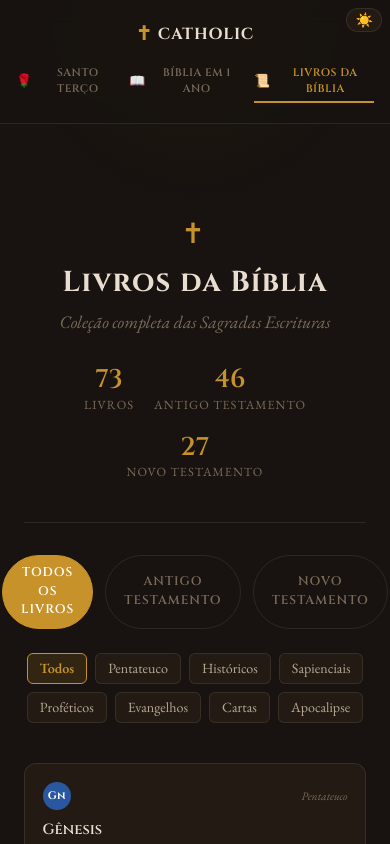
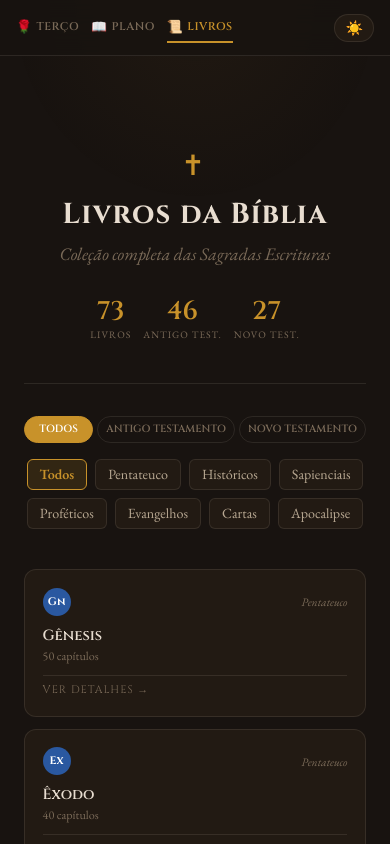
Before and after one commit to ebagabee/catholic, a Vue app: page /livros in a window 390 px wide. Shown: the top 844 px of the page. Built offline with nearby package versions, Linux system fonts and the light colour scheme.

Commit message:
feat: implement adaptive labels and responsive styling across navigation, stats, and testament tabs

```diff
--- a/src/App.vue
+++ b/src/App.vue
@@ -9,15 +9,27 @@
       <nav class="top-nav">
         <router-link to="/" class="nav-link" exact-active-class="active">
           <span class="nav-link-icon">🌹</span>
-          <span class="nav-link-text">Santo Terço</span>
+          <span class="nav-link-text">
+            <span class="nav-text-full">Oração do Santo Terço</span>
+            <span class="nav-text-short">Santo Terço</span>
+            <span class="nav-text-tiny">Terço</span>
+          </span>
         </router-link>
         <router-link to="/biblia-1-ano" class="nav-link" active-class="active">
           <span class="nav-link-icon">📖</span>
-          <span class="nav-link-text">Bíblia em 1 Ano</span>
+          <span class="nav-link-text">
+            <span class="nav-text-full">Bíblia em 1 Ano</span>
+            <span class="nav-text-short">Bíblia 1 Ano</span>
+            <span class="nav-text-tiny">Plano</span>
+          </span>
         </router-link>
         <router-link to="/livros" class="nav-link" active-class="active">
           <span class="nav-link-icon">📜</span>
-          <span class="nav-link-text">Livros da Bíblia</span>
+          <span class="nav-link-text">
+            <span class="nav-text-full">Livros da Bíblia</span>
+            <span class="nav-text-short">Livros</span>
+            <span class="nav-text-tiny">Livros</span>
+          </span>
         </router-link>
       </nav>
 
--- a/src/assets/main.css
+++ b/src/assets/main.css
@@ -107,6 +107,13 @@ h1 {
   display: block;
   margin-top: 3px;
 }
+.stat-text-full {
+  display: inline;
+}
+.stat-text-mobile {
+  display: none;
+}
+
 
 .method-box {
   background: var(--surface);
@@ -1265,6 +1272,10 @@ footer {
   justify-content: center;
   gap: 0.75rem;
   margin-bottom: 1.5rem;
+  max-width: 620px;
+  margin-left: auto;
+  margin-right: auto;
+  width: 100%;
 }
 
 .testament-btn {
@@ -1273,13 +1284,16 @@ footer {
   letter-spacing: 1px;
   font-size: 0.78rem;
   font-weight: 600;
-  padding: 8px 18px;
+  padding: 8px 12px;
   border-radius: 999px;
   border: 1px solid var(--border);
   background: transparent;
   color: var(--muted);
   cursor: pointer;
   transition: all 0.2s ease;
+  flex: 1;
+  text-align: center;
+  white-space: nowrap;
 }
 
 .testament-btn:hover {
@@ -1292,6 +1306,15 @@ footer {
   border-color: var(--gold);
   color: #fff;
 }
+
+/* Classes para texto de aba responsivo */
+.tab-text-full {
+  display: inline;
+}
+.tab-text-mobile {
+  display: none;
+}
+
 
 .category-filters {
   display: flex;
@@ -1600,55 +1623,136 @@ footer {
   border-color: var(--gold);
 }
 
+/* Classes de texto responsivo */
+.nav-text-full {
+  display: inline;
+}
+.nav-text-short,
+.nav-text-tiny {
+  display: none;
+}
+
+@media (max-width: 800px) {
+  .nav-text-full {
+    display: none;
+  }
+  .nav-text-short {
+    display: inline;
+  }
+}
+
 /* ═══════════════════════════ RESPONSIVIDADE DO MENU ═══════════════════════════ */
 @media (max-width: 650px) {
+  .nav-logo {
+    display: none;
+  }
+
   .nav-wrapper {
-    flex-direction: column;
-    gap: 8px;
-    padding: 0.5rem 1rem;
-  }
-
-  .nav-logo {
-    margin-bottom: 2px;
+    flex-direction: row;
+    justify-content: space-between;
+    align-items: center;
+    padding: 0 1rem;
+    gap: 0.5rem;
   }
 
   .top-nav {
+    gap: 1.1rem;
+    width: auto;
+    justify-content: flex-start;
+  }
+
+  .nav-link {
+    font-size: 0.75rem;
+    letter-spacing: 0.5px;
+    padding: 6px 0;
+  }
+
+  .nav-theme-toggle {
+    position: static;
+    padding: 6px 10px;
+    font-size: 0.88rem;
+    z-index: auto;
+  }
+
+  /* Abas do catálogo de livros no celular */
+  .tab-text-full {
+    display: none;
+  }
+
+  .tab-text-mobile {
+    display: inline;
+  }
+
+  .testament-tabs {
+    gap: 0.4rem;
+    margin-bottom: 1rem;
+    width: 100%;
+  }
+
+  .testament-btn {
+    font-size: 0.72rem;
+    padding: 6px 12px;
+    letter-spacing: 0.5px;
+    white-space: nowrap;
+    flex: 1;
+    text-align: center;
+  }
+
+  /* Estatísticas da Bíblia no celular */
+  .stat-text-full {
+    display: none;
+  }
+  .stat-text-mobile {
+    display: inline;
+  }
+  .stats {
+    flex-wrap: nowrap;
     gap: 1.25rem;
-    width: 100%;
     justify-content: center;
   }
-
-  .nav-link {
-    font-size: 0.74rem;
-    letter-spacing: 1px;
-    padding: 6px 0;
-  }
-
-  .nav-theme-toggle {
-    position: fixed;
-    top: 0.5rem;
-    right: 0.5rem;
-    padding: 4px 8px;
-    font-size: 0.88rem;
-    z-index: 110;
+  .stat-l {
+    font-size: 0.68rem;
   }
 }
 
 @media (max-width: 480px) {
+  .nav-text-short {
+    display: none;
+  }
+
+  .nav-text-tiny {
+    display: inline;
+  }
+
   .top-nav {
     gap: 0.75rem;
   }
 
   .nav-link {
-    font-size: 0.68rem;
-    letter-spacing: 0.5px;
+    font-size: 0.7rem;
+    gap: 4px;
   }
 
   .nav-link-icon {
     font-size: 0.8rem;
   }
 
-  .nav-logo-text {
-    font-size: 1rem;
-  }
-}
+  /* Abas em telas menores */
+  .testament-tabs {
+    gap: 0.25rem;
+  }
+
+  .testament-btn {
+    font-size: 0.65rem;
+    padding: 5px 8px;
+    letter-spacing: 0px;
+  }
+
+  /* Estatísticas em telas menores */
+  .stats {
+    gap: 0.75rem;
+  }
+  .stat-l {
+    font-size: 0.62rem;
+  }
+}
--- a/src/views/BibleBooksView.vue
+++ b/src/views/BibleBooksView.vue
@@ -6,9 +6,27 @@
       <p class="header-sub">Coleção completa das Sagradas Escrituras</p>
 
       <div class="stats">
-        <div class="stat"><span class="stat-n">73</span><span class="stat-l">Livros</span></div>
-        <div class="stat"><span class="stat-n">46</span><span class="stat-l">Antigo Testamento</span></div>
-        <div class="stat"><span class="stat-n">27</span><span class="stat-l">Novo Testamento</span></div>
+        <div class="stat">
+          <span class="stat-n">73</span>
+          <span class="stat-l">
+            <span class="stat-text-full">Livros</span>
+            <span class="stat-text-mobile">Livros</span>
+          </span>
+        </div>
+        <div class="stat">
+          <span class="stat-n">46</span>
+          <span class="stat-l">
+            <span class="stat-text-full">Antigo Testamento</span>
+            <span class="stat-text-mobile">Antigo Test.</span>
+          </span>
+        </div>
+        <div class="stat">
+          <span class="stat-n">27</span>
+          <span class="stat-l">
+            <span class="stat-text-full">Novo Testamento</span>
+            <span class="stat-text-mobile">Novo Test.</span>
+          </span>
+        </div>
       </div>
     </header>
 
@@ -21,7 +39,8 @@
         :class="{ active: selectedTestament === tab.value }"
         @click="selectTestament(tab.value)"
       >
-        {{ tab.label }}
+        <span class="tab-text-full">{{ tab.label }}</span>
+        <span class="tab-text-mobile">{{ tab.labelMobile }}</span>
       </button>
     </div>
 
@@ -128,9 +147,9 @@ const selectedCategory = ref<string>('Todos')
 const activeBook = ref<Book | null>(null)
 
 const testamentTabs = [
-  { label: 'Todos os Livros', value: 'ALL' as const },
-  { label: 'Antigo Testamento', value: 'AT' as const },
-  { label: 'Novo Testamento', value: 'NT' as const }
+  { label: 'Todos os Livros', labelMobile: 'Todos', value: 'ALL' as const },
+  { label: 'Antigo Testamento', labelMobile: 'Antigo Testamento', value: 'AT' as const },
+  { label: 'Novo Testamento', labelMobile: 'Novo Testamento', value: 'NT' as const }
 ]
 
 const books: Book[] = [
```
